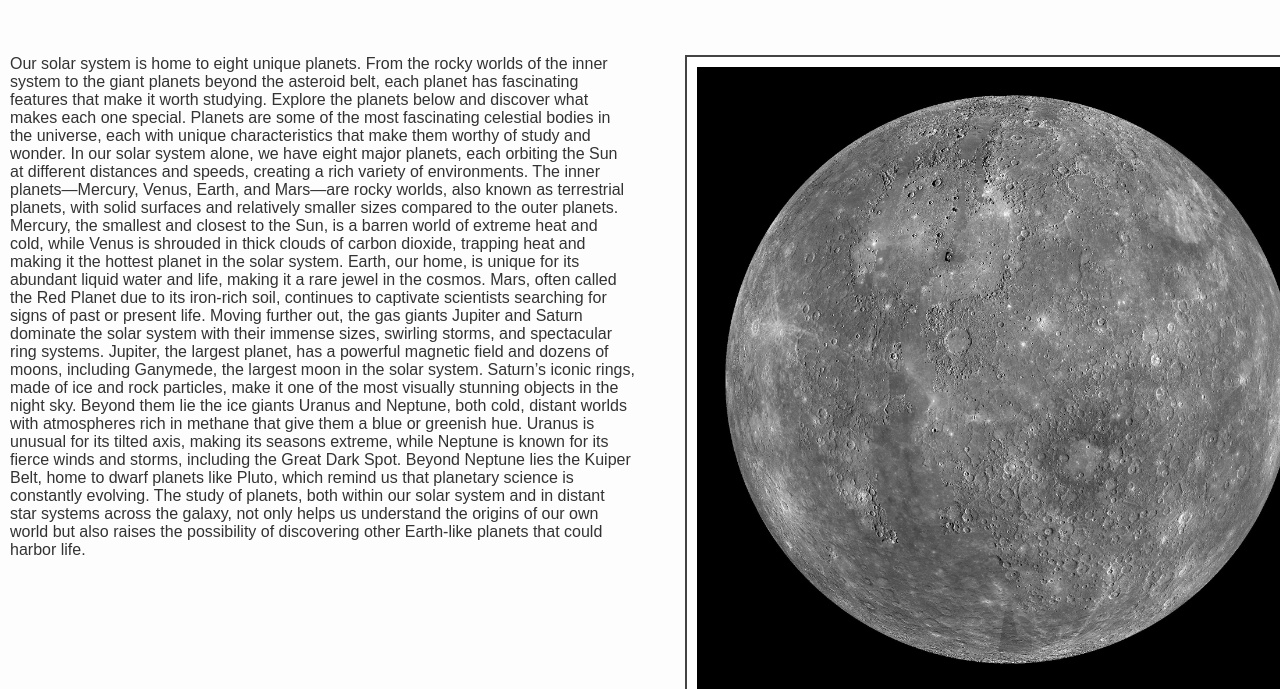
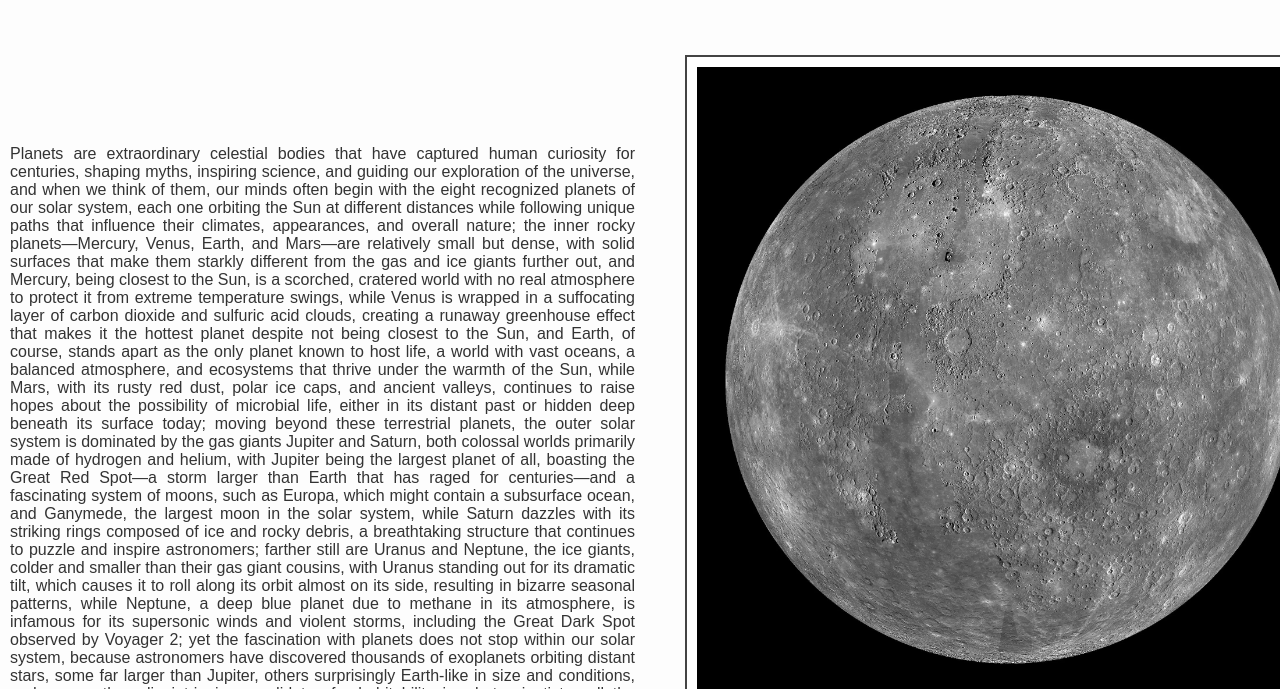
Before and after one commit to ghost56gaming/Final-Project, a plain HTML site: page index.html in a window 1280 px wide. Shown: the part 71-760 px from the top of the page. Drawn offline with Linux system fonts and the light colour scheme.

Commit message:
Add files via upload

```diff
--- a/index.html
+++ b/index.html
@@ -15,27 +15,39 @@
   </header>
 
   <main>
-    <p>
-      Our solar system is home to eight unique planets. From the rocky worlds of the inner system
-      to the giant planets beyond the asteroid belt, each planet has fascinating features that make
-      it worth studying. Explore the planets below and discover what makes each one special. Planets are some of the most
-      fascinating celestial bodies in the universe, each with unique characteristics that make them worthy of study and wonder.
-      In our solar system alone, we have eight major planets, each orbiting the Sun at different distances and speeds, creating
-      a rich variety of environments. The inner planets—Mercury, Venus, Earth, and Mars—are rocky worlds, also known as
-      terrestrial planets, with solid surfaces and relatively smaller sizes compared to the outer planets. Mercury, the
-      smallest and closest to the Sun, is a barren world of extreme heat and cold, while Venus is shrouded in thick clouds
-      of carbon dioxide, trapping heat and making it the hottest planet in the solar system. Earth, our home, is unique for
-      its abundant liquid water and life, making it a rare jewel in the cosmos. Mars, often called the Red Planet due to its
-      iron-rich soil, continues to captivate scientists searching for signs of past or present life. Moving further out, the
-      gas giants Jupiter and Saturn dominate the solar system with their immense sizes, swirling storms, and spectacular ring
-      systems. Jupiter, the largest planet, has a powerful magnetic field and dozens of moons, including Ganymede, the largest
-      moon in the solar system. Saturn’s iconic rings, made of ice and rock particles, make it one of the most visually stunning
-      objects in the night sky. Beyond them lie the ice giants Uranus and Neptune, both cold, distant worlds with atmospheres
-      rich in methane that give them a blue or greenish hue. Uranus is unusual for its tilted axis, making its seasons extreme,
-      while Neptune is known for its fierce winds and storms, including the Great Dark Spot. Beyond Neptune lies the Kuiper
-      Belt, home to dwarf planets like Pluto, which remind us that planetary science is constantly evolving. The study of
-      planets, both within our solar system and in distant star systems across the galaxy, not only helps us understand the
-      origins of our own world but also raises the possibility of discovering other Earth-like planets that could harbor life.
+    <p align="justify">
+      <br>
+      <br>
+      <br>
+      <br>
+      <br>
+      Planets are extraordinary celestial bodies that have captured human curiosity for centuries, shaping myths, inspiring
+      science, and guiding our exploration of the universe, and when we think of them, our minds often begin with the eight
+      recognized planets of our solar system, each one orbiting the Sun at different distances while following unique paths
+      that influence their climates, appearances, and overall nature; the inner rocky planets—Mercury, Venus, Earth, and
+      Mars—are relatively small but dense, with solid surfaces that make them starkly different from the gas and ice giants
+      further out, and Mercury, being closest to the Sun, is a scorched, cratered world with no real atmosphere to protect
+      it from extreme temperature swings, while Venus is wrapped in a suffocating layer of carbon dioxide and sulfuric acid
+      clouds, creating a runaway greenhouse effect that makes it the hottest planet despite not being closest to the Sun,
+      and Earth, of course, stands apart as the only planet known to host life, a world with vast oceans, a balanced
+      atmosphere, and ecosystems that thrive under the warmth of the Sun, while Mars, with its rusty red dust, polar ice
+      caps, and ancient valleys, continues to raise hopes about the possibility of microbial life, either in its distant
+      past or hidden deep beneath its surface today; moving beyond these terrestrial planets, the outer solar system is
+      dominated by the gas giants Jupiter and Saturn, both colossal worlds primarily made of hydrogen and helium, with
+      Jupiter being the largest planet of all, boasting the Great Red Spot—a storm larger than Earth that has raged for
+      centuries—and a fascinating system of moons, such as Europa, which might contain a subsurface ocean, and Ganymede,
+      the largest moon in the solar system, while Saturn dazzles with its striking rings composed of ice and rocky debris,
+      a breathtaking structure that continues to puzzle and inspire astronomers; farther still are Uranus and Neptune, the
+      ice giants, colder and smaller than their gas giant cousins, with Uranus standing out for its dramatic tilt, which
+      causes it to roll along its orbit almost on its side, resulting in bizarre seasonal patterns, while Neptune, a deep
+      blue planet due to methane in its atmosphere, is infamous for its supersonic winds and violent storms, including the
+      Great Dark Spot observed by Voyager 2; yet the fascination with planets does not stop within our solar system, because
+      astronomers have discovered thousands of exoplanets orbiting distant stars, some far larger than Jupiter, others
+      surprisingly Earth-like in size and conditions, and among them lie intriguing candidates for habitability in what
+      scientists call the “Goldilocks zone,” regions not too hot and not too cold where liquid water might exist, sparking
+      dreams of alien life and parallel worlds; all of this shows that planets are not just points of light in the sky but
+      complex, diverse, and mysterious worlds that challenge us to look beyond our own existence, pushing humanity to explore
+      deeper into the cosmos in search of answers about how planets form, evolve, and perhaps even foster life.
     </p>
 
     <figure>
```
